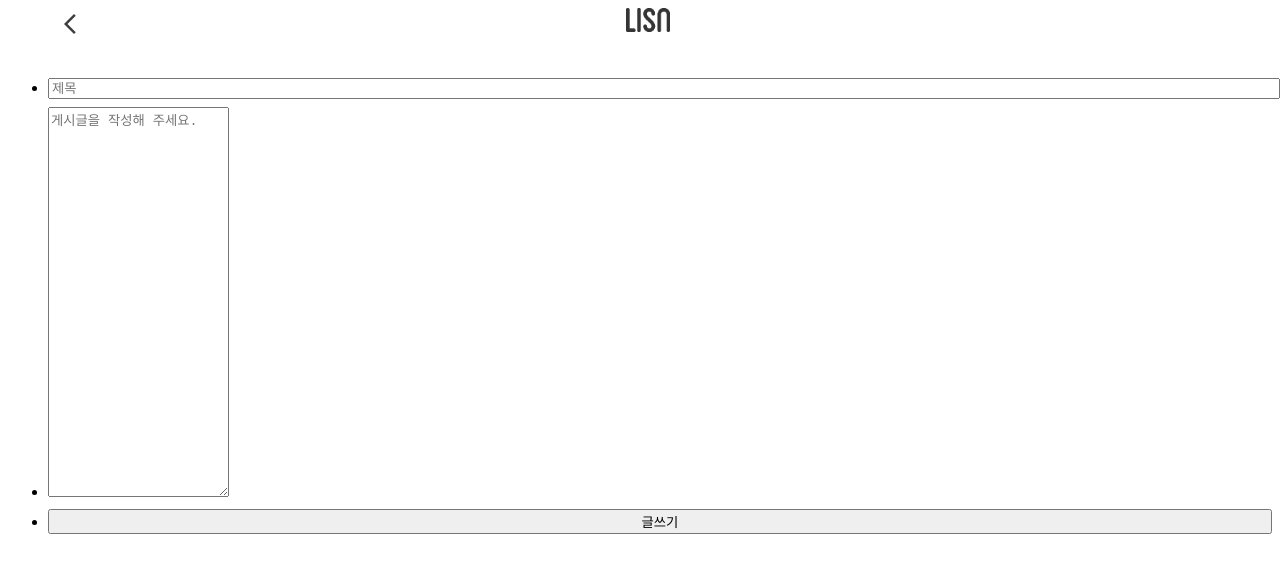
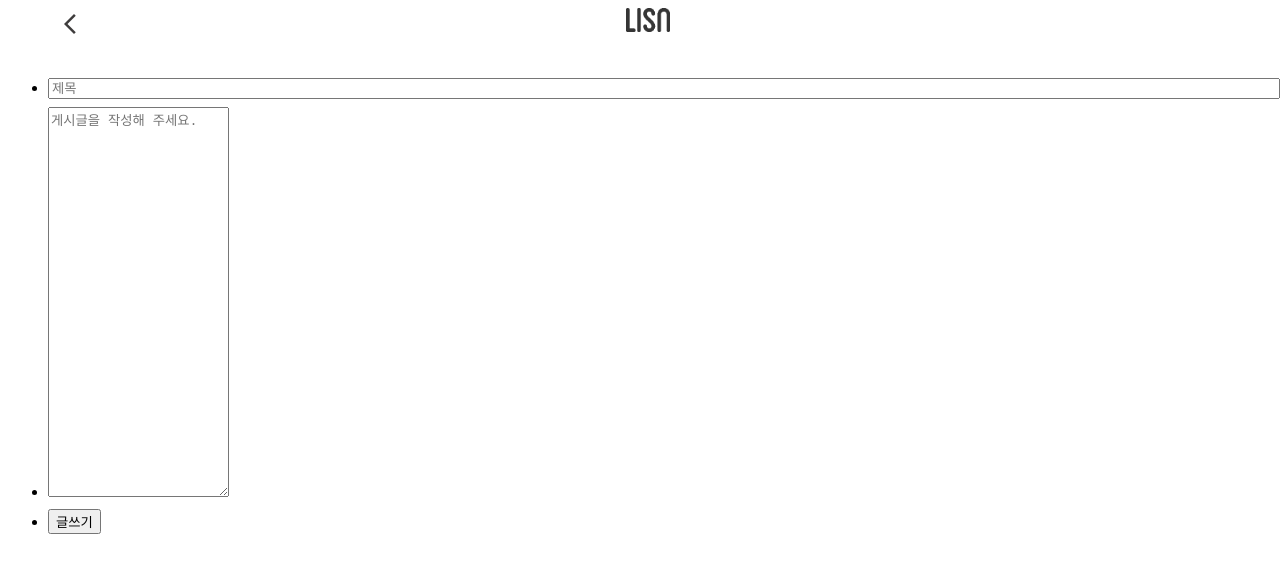
Before and after one commit to thelisn/challenge-2410-eunhyeong, a Nuxt app: page /create in a window 1280 px wide. Shown: the top 572 px of the page. Built offline with nearby package versions, Linux system fonts and the light colour scheme.

Commit message:
[FIX] router url 불필요한 params 제거

```diff
--- a/components/feed.vue
+++ b/components/feed.vue
@@ -5,9 +5,10 @@
                 <li class="article"
                     v-for="p in mainPosts"
                     :key="p.id">
+                    {{ p.number }}
                     <dl>
                         <dt>
-                            <div class="article_title">{{ p.title }}</div>
+                            <router-link :to="'article/'+p.id" class="article_title">{{ p.title }}</router-link>
                             <div class="article_date">{{ p.date | yyyyMMdd }}</div>
                         </dt>
                         <dd>
@@ -46,8 +47,8 @@ export default {
             }
 
             return year + '-' + month + '-' + day;
-	}
-}
+	    }
+    }
 }
 </script>
 
--- /dev/null
+++ b/pages/article/_id.vue
@@ -0,0 +1,37 @@
+<template>
+    <div id="article_page">
+        <router-link to="/" class="btn-back">뒤로</router-link>
+        <Header></Header>
+        <div class="inner">
+            {{ mainPosts }}
+        </div>
+    </div>
+</template>
+
+<script>
+import Header from '../../components/header.vue';
+export default {
+    components: {
+        'Header': Header,
+    },
+    computed: {
+        mainPosts() {
+            return this.$store.state.articles.mainPosts;
+        },
+    },
+}
+</script>
+
+<style>
+  #article_page #header {
+    position: fixed;
+    top: 0;
+    width: 100%;
+  }
+  #article_page #header .logo {
+    padding: 8px 0;
+  }
+  #article_page #header .logo img {
+    height: 24px;
+  }
+</style>
--- a/pages/create.vue
+++ b/pages/create.vue
@@ -3,20 +3,69 @@
 
       <router-link to="/" class="btn-back">뒤로</router-link>
       <Header></Header>
-      <CreateArticle></CreateArticle>
+
+      <div id="create-article">
+        <div class="inner">
+          <ul>
+            <li>
+              <label for="title"></label>
+                <input
+                  type="text"
+                  id="title"
+                  name="title"
+                  placeholder="제목"
+                  v-model="title"
+                  required>
+                </li>
+                <li>
+                  <textarea
+                    v-model="content"
+                    placeholder="게시글을 작성해 주세요."
+                    required>
+                  </textarea>
+                </li>
+                <li>
+                  <button
+                    id="submit-create" v-on:click="onSubmitForm">글쓰기</button>
+                </li>
+            </ul>
+        </div>
+      </div>
 
     </div>
 </template>
 
 <script>
-    import CreateArticle from '../components/create-article.vue'
-
     export default {
       name: 'Create',
-      components: {
-        'CreateArticle': CreateArticle,
-      }
+      data() {
+        return {
+            title: '',
+            content: '',
+        }
+      },
+      computed: {
+        addMainPost() {
+            return this.$store.state.articles.mainPosts;
+        },
+        mainPosts() {
+            return this.$store.state.articles.mainPosts;
+        },
+      },
+
+      methods: {
+        onSubmitForm() {
+          this.$store.dispatch('articles/add', {
+                title: this.title,
+                date: Date.now(),
+                content: this.content,
+                id: this.mainPosts.length +1,
+            })
+          this.$router.push({path: '/'})
+        }
+      },
     }
+
 </script>
 
 <style>
@@ -44,4 +93,21 @@
     background: url('../static/img/btn-back.png') no-repeat 50% 50%;
     background-size: cover;
   }
+
+  #create-article {
+        padding-top: 46px;
+    }
+    #create-article .inner {
+        padding: 8px 0;
+    }
+
+    #create-article ul li:not(:first-child) {
+        margin-top: 8px;
+    }
+    #create-article input {
+        width: 100%;
+    }
+    #create-article textarea {
+        height: 48vh;
+    }
 </style>
--- a/pages/index.vue
+++ b/pages/index.vue
@@ -33,6 +33,11 @@
     padding:0;
     box-sizing: border-box;
     color: #3e3c3c;
+  }
+  html {
+    background-color: #FAF6F3;
+  }
+  .__nuxt-error-page {
     background-color: #FAF6F3;
   }
   .inner {
@@ -74,11 +79,15 @@
     width: 100%;
     resize: none;
   }
-  input[type="submit"] {
+  button {
     width: 100%;
     background-color: #3e3c3c;
     color: #F8F3F2;
     cursor: pointer;
+    outline: none;
+    padding: 8px 12px;
+    border-radius: 4px;
+    height: 40px;
 }
 
   a[href="/create"] {
```
Also changed, not shown: router/index.js (added, +27 -0 lines).
